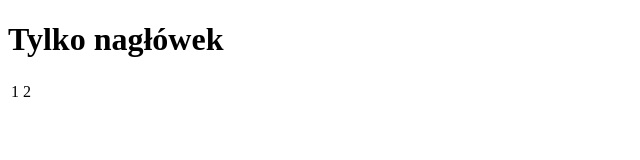
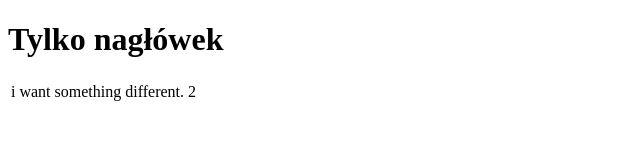
Before and after one commit to K4amelel0n/repo-test, a plain HTML site: page index.html in a window 1280 px wide. Shown: the whole page, without its empty margins (0-640 px from the left). Drawn offline with Linux system fonts and the light colour scheme.

Commit message:
something different in the first cell

```diff
--- a/index.html
+++ b/index.html
@@ -13,7 +13,7 @@
                 <tbody>
                     <tr>
                         <td>
-                            1
+                            i want something different.
                         </td>
                         <td>
                             2
```
